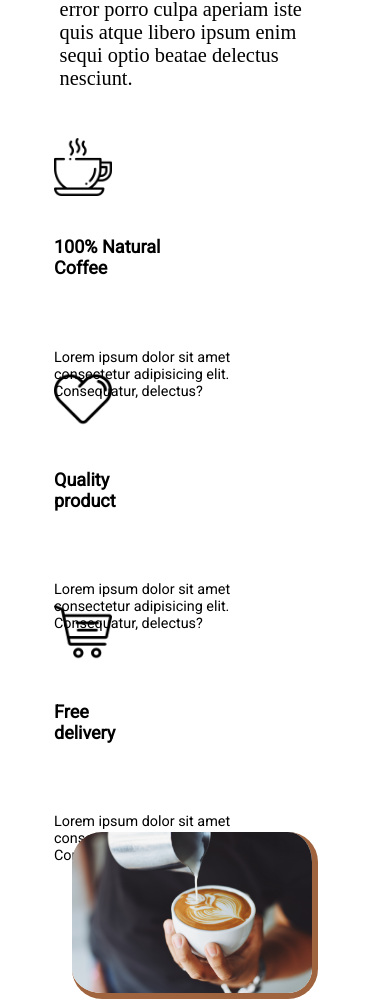
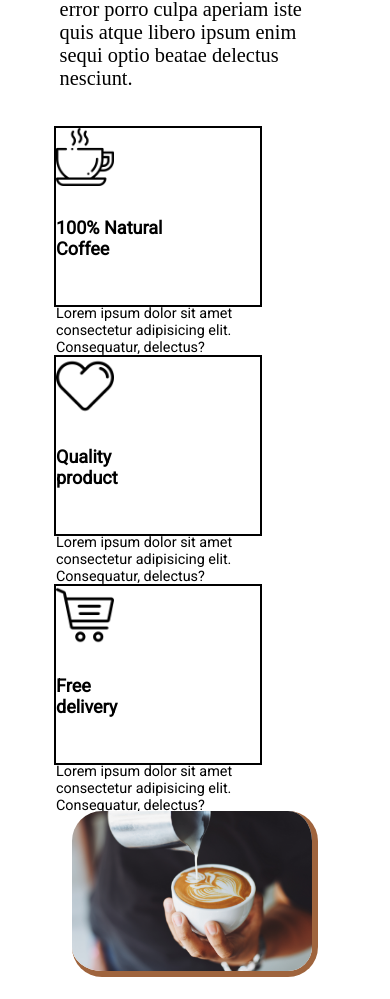
Before and after one commit to RiviCodes/coffee-shop-react, a React (Create React App) app: page / in a window 390 px wide. Shown: the part 1775-2774 px from the top of the page. Built offline with nearby package versions, Linux system fonts and the light colour scheme; a web font is replaced by a local one.

Commit message:
Test margins

```diff
--- a/src/styles/About.css
+++ b/src/styles/About.css
@@ -28,6 +28,7 @@
 
 .about-card {
   display: grid;
+  border: 2px solid black;
 }
 
 .about-icon {
@@ -66,7 +67,6 @@
 
   .about-left_side {
     margin-bottom: 0.8rem;
-    height: fit-content;
   }
 
   .about-h3 {
@@ -78,29 +78,31 @@
     font-size: 1.7rem;
     align-self: center;
     width: 74%;
-    margin-bottom: 3rem;
+    margin-bottom: 2rem;
   }
 
   .about-card {
     grid-template-columns: 100%;
     grid-template-rows: 50% 50%;
-    margin: 1rem 3.5rem 2rem 3.5rem;
+    margin: 1rem 3.5rem 3rem 3.5rem;
     width: 17rem;
   }
 
   .about-icon {
     width: 4.8rem;
-    margin-bottom: 1.4rem;
+    margin-bottom: 1rem;
   }
 
   .about--card_header {
     font-size: 1.5rem;
+    margin-bottom: 1.2rem;
   }
 
   .about--card_p {
     font-size: 1.2rem;
-    grid-column: 1/2;
+    /* grid-column: 1/2; */
     width: 88%;
+    margin: 0;
   }
 
   .about-right_side {
```
